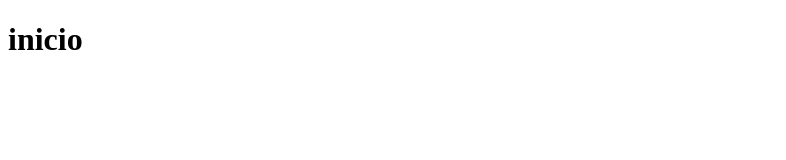
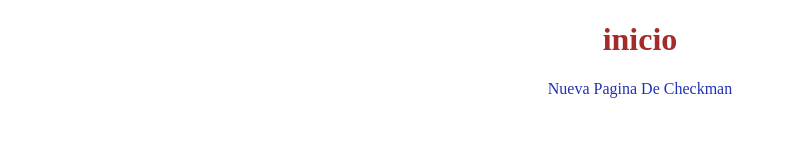
Before and after one commit to ChoqueSergio/TP_Modulo_2, a plain HTML site: page index.html in a window 1280 px wide. Shown: the whole page, without its empty margins (0-786 px from the left). Drawn offline with Linux system fonts and the light colour scheme.

Commit message:
prueba_2

```diff
--- a/css/css.css
+++ b/css/css.css
@@ -0,0 +1,12 @@
+
+body{
+    margin: 0%;
+}
+h1{
+    color: brown;
+    text-align: center;
+}
+p{
+    color: rgb(31, 50, 179);
+    text-align: center;
+}
--- a/index.html
+++ b/index.html
@@ -5,10 +5,12 @@
     <meta http-equiv="X-UA-Compatible" content="IE=edge">
     <meta name="viewport" content="width=device-width, initial-scale=1.0">
     <title>Pagina Web</title>
+    <link rel="stylesheet" href="/TP_Modulo_2/css/css.css">
 </head>
 <body>
     <header>
         <h1>inicio</h1>
+        <p>Nueva Pagina De Checkman</p>
     </header>
     <main>
 
```
Also changed, not shown: templex/formulario.html (added).
